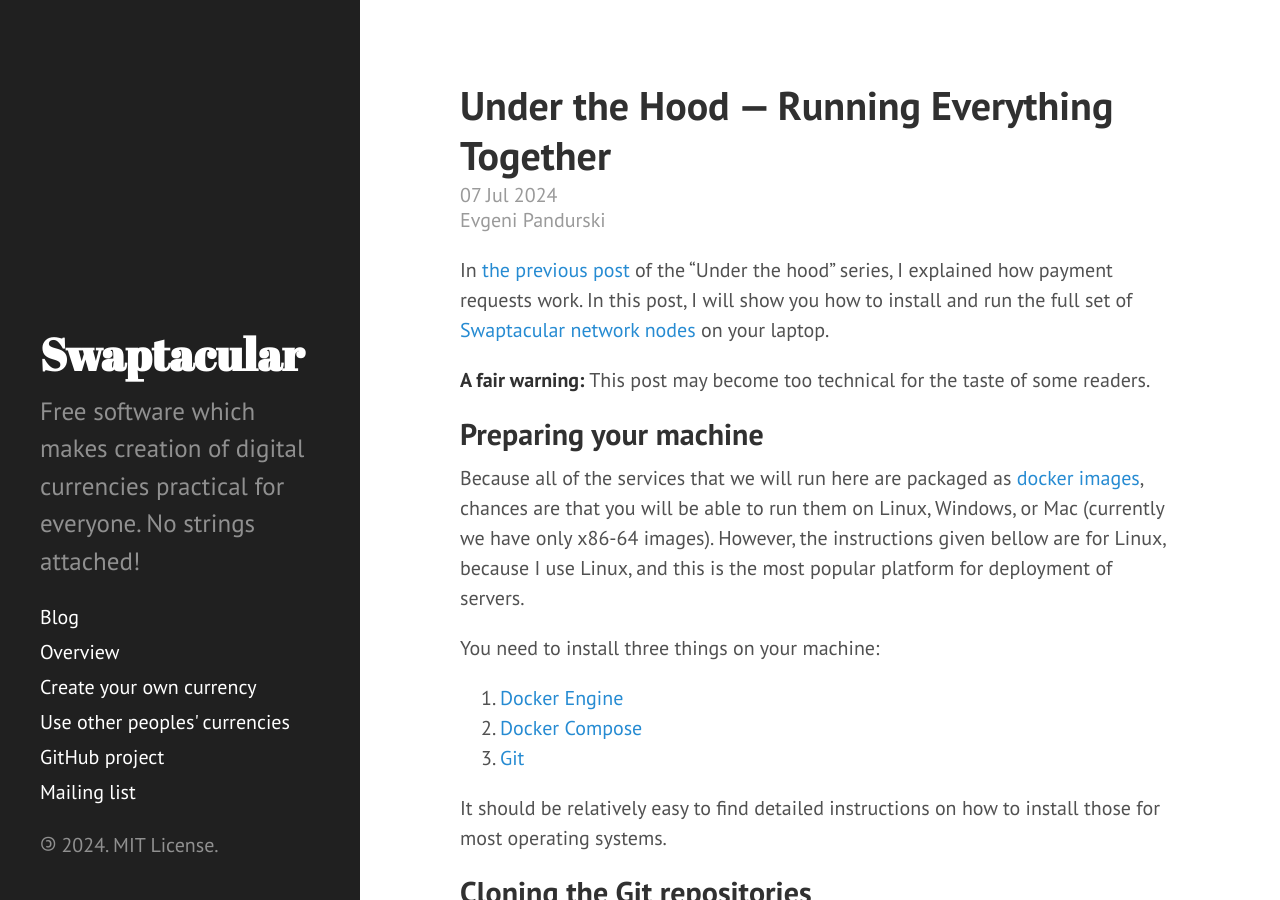
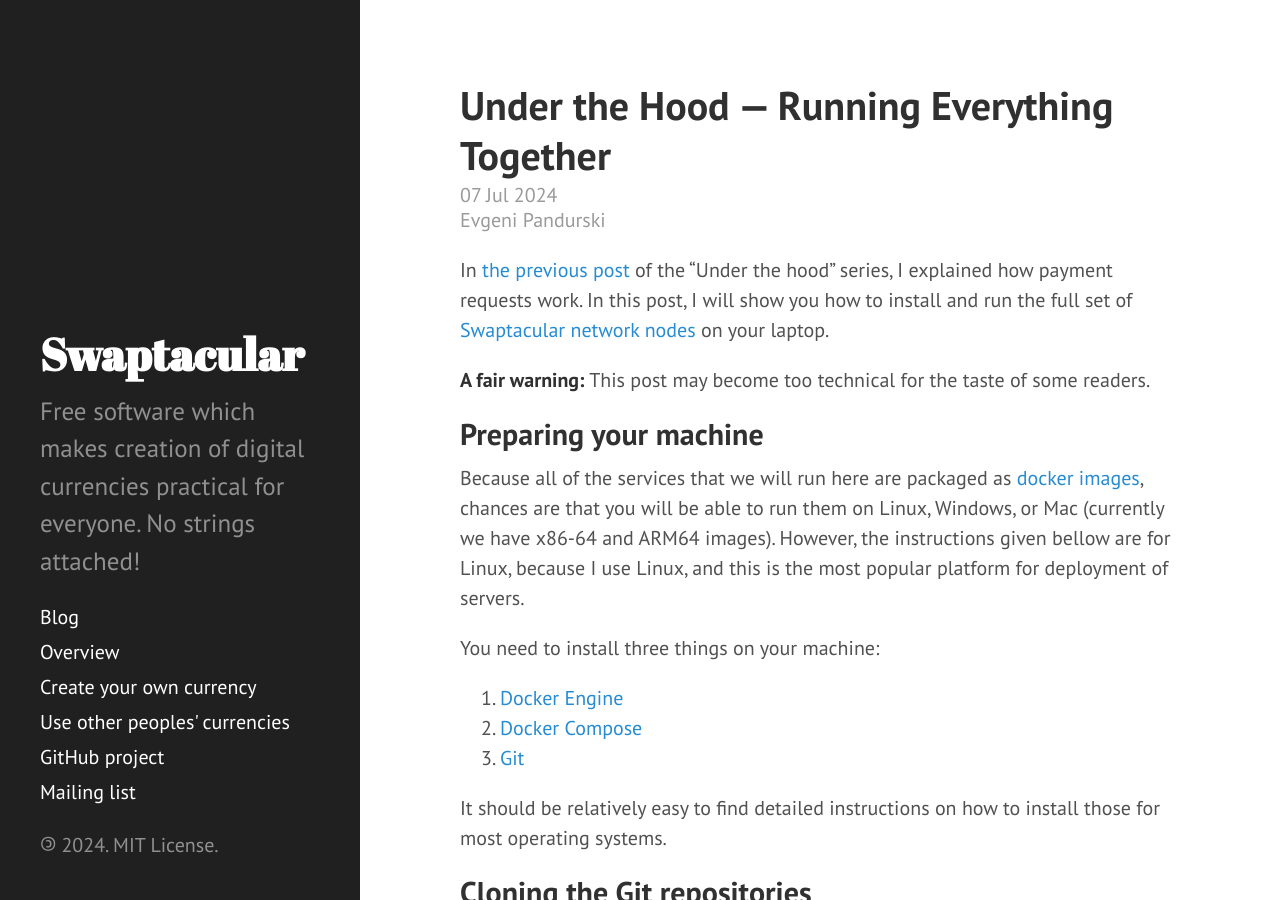
Before and after one commit to epandurski/swaptacular.github.io, a Jekyll site: the page built from _posts/2024-07-07-under-the-hood-running-everything-together.md, in a window 1280 px wide and 900 px high. Built offline with Jekyll 4.4.1, drawn with Linux system fonts in a browser that asks for light colours; comment, search, counter and statistics services are not loaded.

Commit message:
Update the running-everything-together post

```diff
--- a/_posts/2024-07-07-under-the-hood-running-everything-together.md
+++ b/_posts/2024-07-07-under-the-hood-running-everything-together.md
@@ -22,9 +22,9 @@ of some readers.
 Because all of the services that we will run here are packaged as
 [docker images](https://www.geeksforgeeks.org/what-is-docker-images/),
 chances are that you will be able to run them on Linux, Windows, or
-Mac (currently we have only x86-64 images). However, the instructions
-given bellow are for Linux, because I use Linux, and this is the most
-popular platform for deployment of servers.
+Mac (currently we have x86-64 and ARM64 images). However, the
+instructions given bellow are for Linux, because I use Linux, and this
+is the most popular platform for deployment of servers.
 
 You need to install three things on your machine:
 
```
